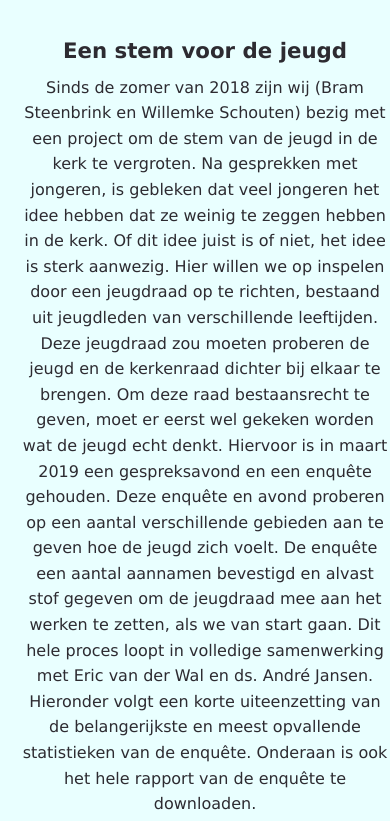
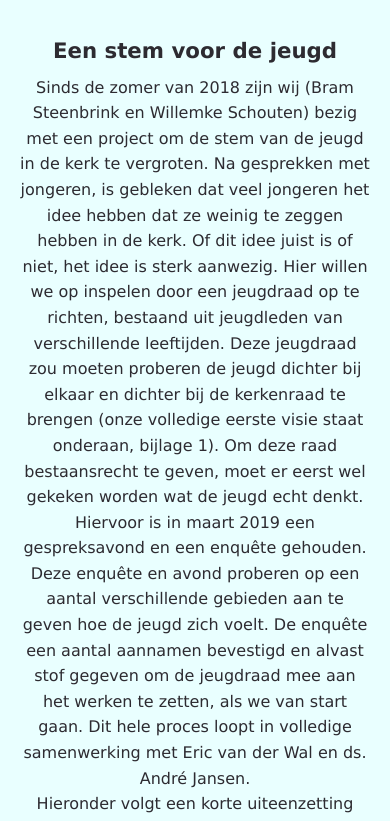
Before and after one commit to STEENBRINK/Infopage-Youth, a plain HTML site: page index.html in a window 390 px wide. Shown: the part 106-927 px from the top of the page. Drawn offline with nearby package versions, Linux system fonts and the light colour scheme.

Commit message:
last changes

```diff
--- a/css/specific.css
+++ b/css/specific.css
@@ -59,6 +59,7 @@ canvas {
 
   h1, h2, h3, h4, p {
     margin-left: 20px;
+    margin-right: 20px;
   }
 }
 
--- a/index.html
+++ b/index.html
@@ -32,7 +32,7 @@
                 <h3>Een stem voor de jeugd</h3>
                 <p>Sinds de zomer van 2018 zijn wij (Bram Steenbrink en Willemke Schouten) bezig met een project om de stem van de jeugd in de kerk te vergroten.
                     Na gesprekken met jongeren, is gebleken dat veel jongeren het idee hebben dat ze weinig te zeggen hebben in de kerk. Of dit idee juist is of niet, het idee is sterk aanwezig. Hier willen we op inspelen door een jeugdraad op te richten, bestaand uit jeugdleden van verschillende leeftijden.
-                    Deze jeugdraad zou moeten proberen de jeugd en de kerkenraad dichter bij elkaar te brengen. Om deze raad bestaansrecht te geven, moet er eerst wel gekeken worden wat de jeugd echt denkt. Hiervoor is in maart 2019 een gespreksavond en een enquête gehouden. Deze enquête en avond proberen op een aantal verschillende gebieden aan te geven hoe de jeugd zich voelt.
+                    Deze jeugdraad zou moeten proberen de jeugd dichter bij elkaar en dichter bij de kerkenraad te brengen (onze volledige eerste visie staat onderaan, bijlage 1). Om deze raad bestaansrecht te geven, moet er eerst wel gekeken worden wat de jeugd echt denkt. Hiervoor is in maart 2019 een gespreksavond en een enquête gehouden. Deze enquête en avond proberen op een aantal verschillende gebieden aan te geven hoe de jeugd zich voelt.
                     De enquête een aantal aannamen bevestigd en alvast stof gegeven om de jeugdraad mee aan het werken te zetten, als we van start gaan.
                     Dit hele proces loopt in volledige samenwerking met Eric van der Wal en ds. André Jansen.
                     <br>
```
Also changed, not shown: 1 other file.
